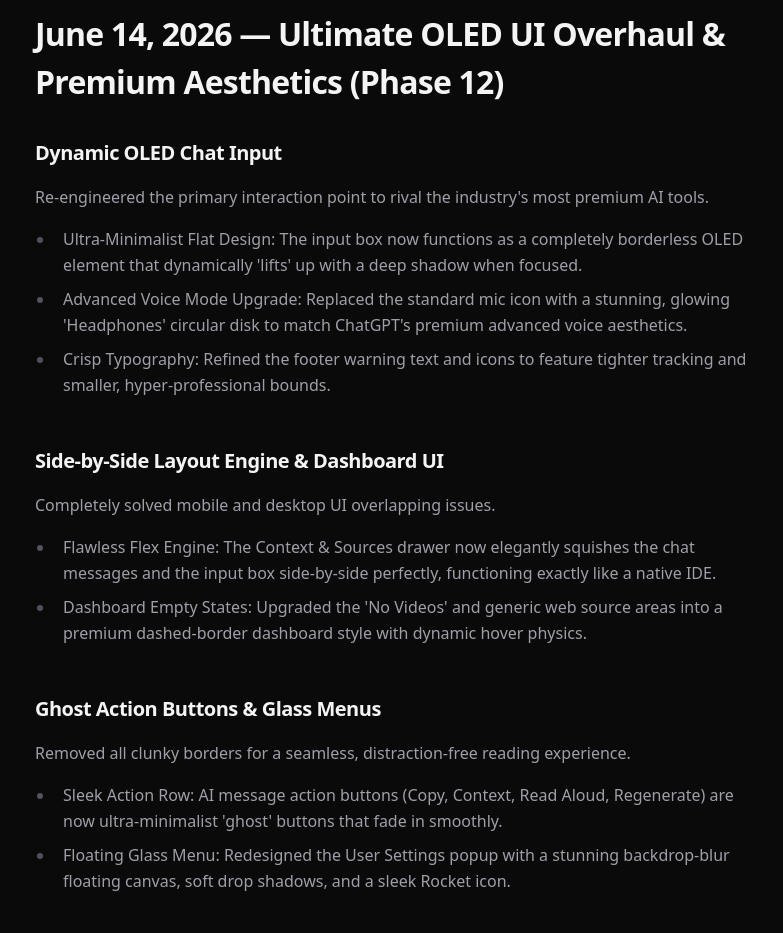
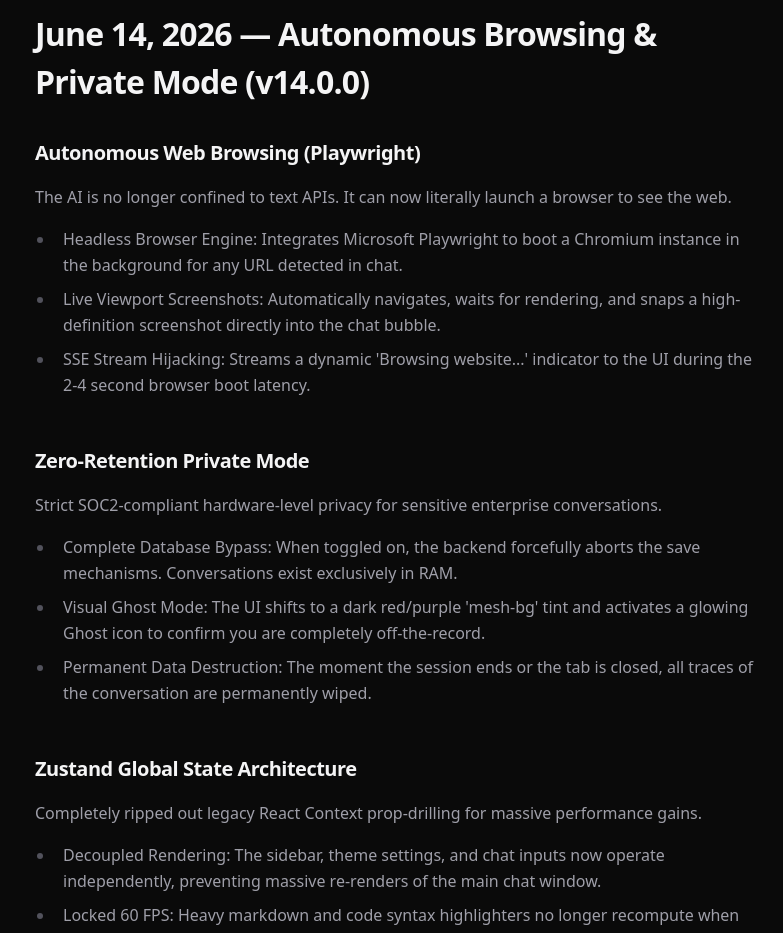
Before and after one commit to Nav33dCodes/smartLearn-AI, a React (Vite) app in the folder smartlearn-frontend/: page /releases in a window 1280 px wide. Shown: the part 340-1273 px from the top of the page, without its empty margins (245-1028 px from the left). Built offline with nearby package versions, Linux system fonts and the light colour scheme; no server answers.

Commit message:
feat: add ReleaseNotes component to display comprehensive product version history and feature updates

```diff
--- a/smartlearn-frontend/src/pages/ReleaseNotes.jsx
+++ b/smartlearn-frontend/src/pages/ReleaseNotes.jsx
@@ -1,6 +1,37 @@
 import React, { useEffect } from 'react';
 import { motion } from 'framer-motion';
 const releases = [
+  {
+    date: "June 14, 2026 — Autonomous Browsing & Private Mode (v14.0.0)",
+    features: [
+      {
+        title: "Autonomous Web Browsing (Playwright)",
+        description: "The AI is no longer confined to text APIs. It can now literally launch a browser to see the web.",
+        bullets: [
+          "Headless Browser Engine: Integrates Microsoft Playwright to boot a Chromium instance in the background for any URL detected in chat.",
+          "Live Viewport Screenshots: Automatically navigates, waits for rendering, and snaps a high-definition screenshot directly into the chat bubble.",
+          "SSE Stream Hijacking: Streams a dynamic 'Browsing website...' indicator to the UI during the 2-4 second browser boot latency."
+        ]
+      },
+      {
+        title: "Zero-Retention Private Mode",
+        description: "Strict SOC2-compliant hardware-level privacy for sensitive enterprise conversations.",
+        bullets: [
+          "Complete Database Bypass: When toggled on, the backend forcefully aborts the save mechanisms. Conversations exist exclusively in RAM.",
+          "Visual Ghost Mode: The UI shifts to a dark red/purple 'mesh-bg' tint and activates a glowing Ghost icon to confirm you are completely off-the-record.",
+          "Permanent Data Destruction: The moment the session ends or the tab is closed, all traces of the conversation are permanently wiped."
+        ]
+      },
+      {
+        title: "Zustand Global State Architecture",
+        description: "Completely ripped out legacy React Context prop-drilling for massive performance gains.",
+        bullets: [
+          "Decoupled Rendering: The sidebar, theme settings, and chat inputs now operate independently, preventing massive re-renders of the main chat window.",
+          "Locked 60 FPS: Heavy markdown and code syntax highlighters no longer recompute when toggling simple UI settings, saving significant battery life."
+        ]
+      }
+    ]
+  },
   {
     date: "June 14, 2026 — Ultimate OLED UI Overhaul & Premium Aesthetics (Phase 12)",
     features: [
```
